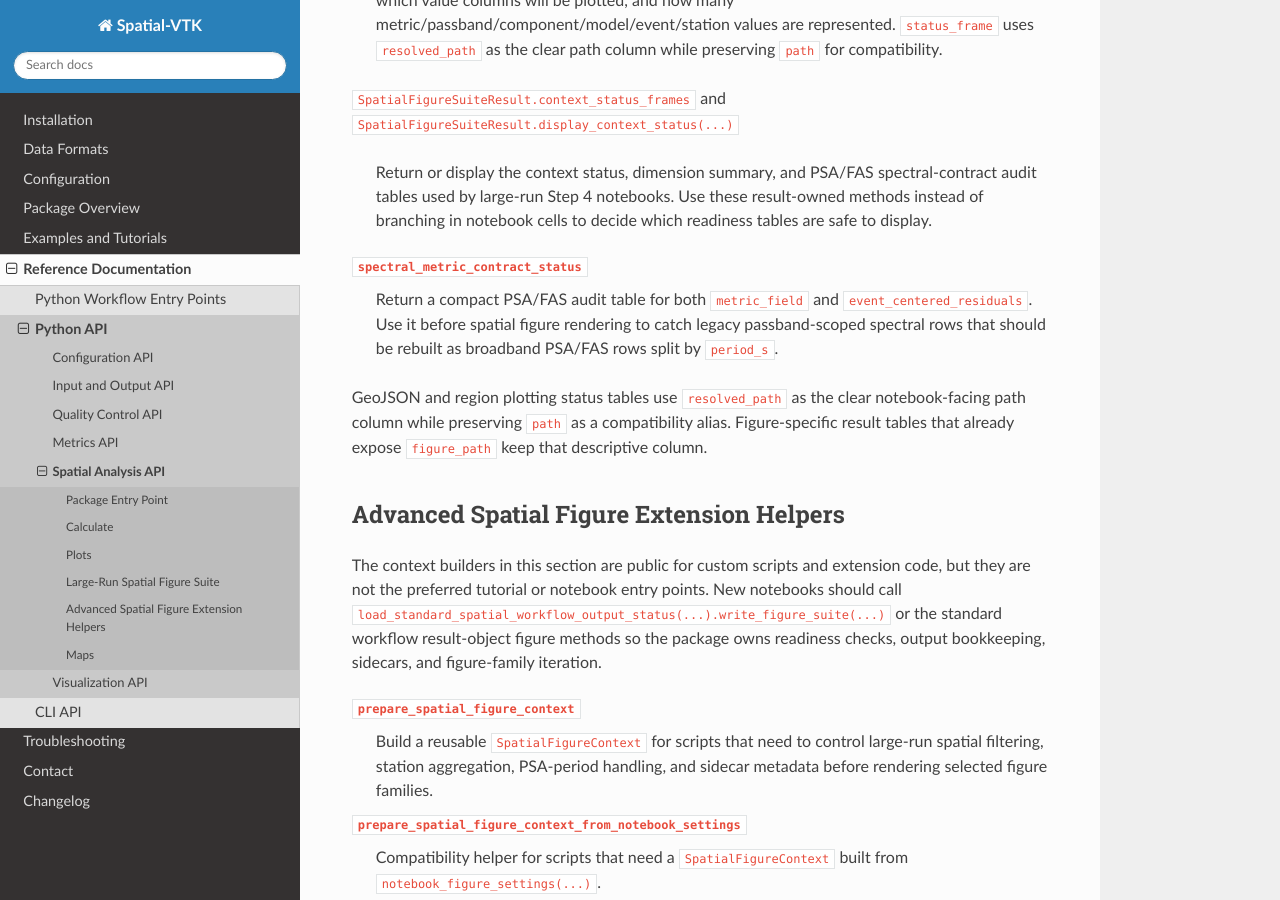
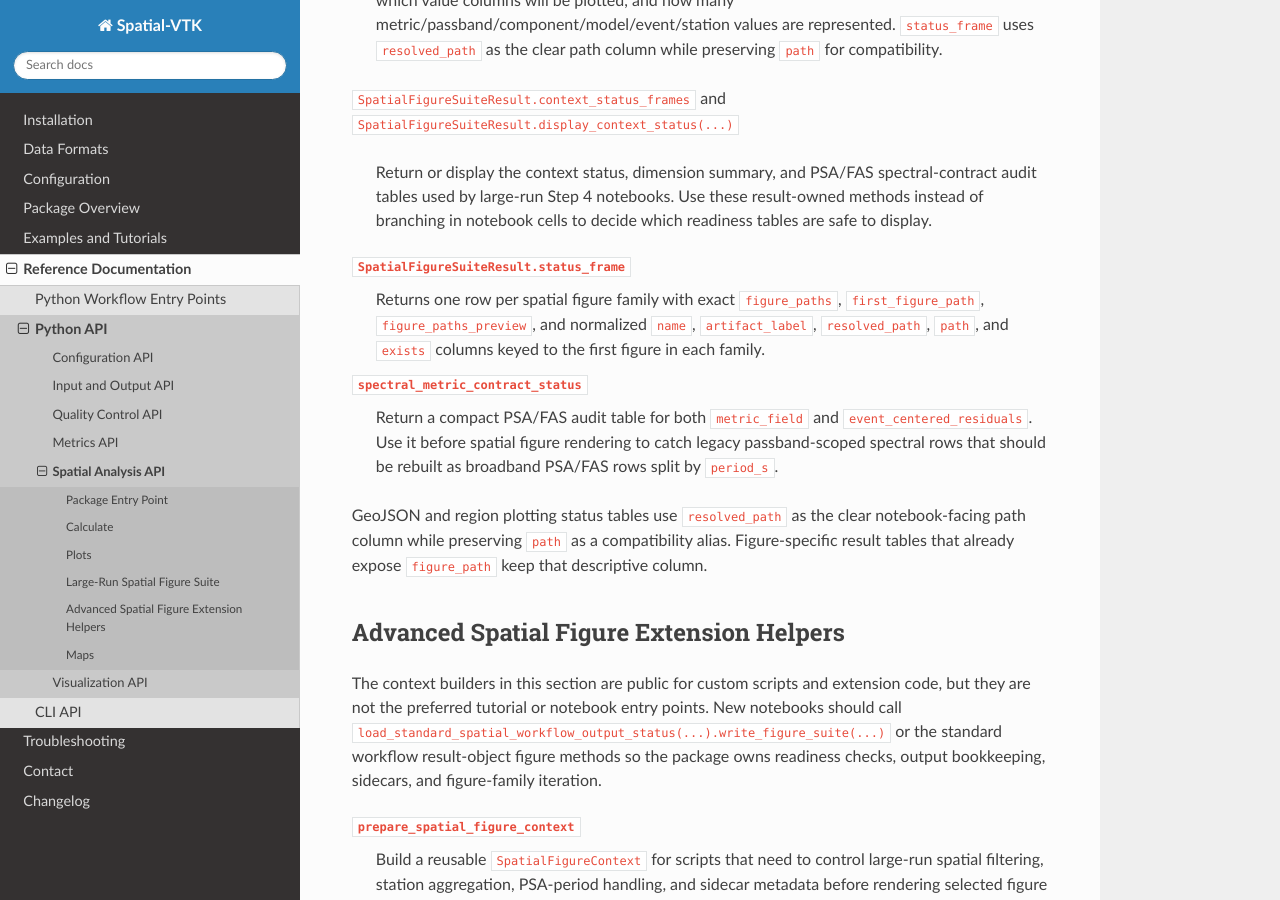
Before and after one commit to bcbirkel/spatial-vtk, a Sphinx documentation site: the page built from docs/reference/api/spatial.rst, in a window 1280 px wide and 900 px high, scrolled down 8349 px. Built offline with Sphinx 7.4.7 and the Read the Docs theme 3.1.0, drawn with Linux system fonts in a browser that asks for light colours.

Commit message:
Normalize figure suite status frames

```diff
--- a/docs/changelog.rst
+++ b/docs/changelog.rst
@@ -57,6 +57,9 @@ Changelog
   - Standardized Step 6 additional plotting, region figure, and region boxplot
     ``status_frame()`` outputs around normalized figure path columns and
     preserved sidecar provenance fields.
+  - Added normalized first-figure path columns to metric and spatial
+    multi-figure suite ``status_frame()`` outputs while preserving exact
+    ``figure_paths`` lists and preview fields.
 
 - **CLI help and generated-reference wording** *(Changed)*
 
--- a/docs/reference/api/metrics.rst
+++ b/docs/reference/api/metrics.rst
@@ -298,7 +298,9 @@ standard row factories used by the large-run notebooks:
    score trends. The
    status table includes exact ``figure_paths`` lists plus the existing
    ``first_figure_path`` and ``figure_paths_preview`` display fields so
-   notebooks do not parse preview strings to inspect generated figures.
+   notebooks do not parse preview strings to inspect generated figures. It
+   also includes normalized ``name``, ``artifact_label``, ``resolved_path``,
+   ``path``, and ``exists`` columns keyed to the first figure in each family.
    The returned ``MetricFigureSuiteResult`` also owns
    ``context_status_frames()`` and ``display_context_status(...)`` so notebooks
    can display metric-table readiness, spectral-contract checks, and dimension
--- a/docs/reference/api/spatial.rst
+++ b/docs/reference/api/spatial.rst
@@ -456,6 +456,12 @@ schemas.
    these result-owned methods instead of branching in notebook cells to decide
    which readiness tables are safe to display.
 
+``SpatialFigureSuiteResult.status_frame``
+   Returns one row per spatial figure family with exact ``figure_paths``,
+   ``first_figure_path``, ``figure_paths_preview``, and normalized ``name``,
+   ``artifact_label``, ``resolved_path``, ``path``, and ``exists`` columns
+   keyed to the first figure in each family.
+
 ``spectral_metric_contract_status``
    Return a compact PSA/FAS audit table for both ``metric_field`` and
    ``event_centered_residuals``. Use it before spatial figure rendering to
```
Also changed, not shown: 5 other files.
